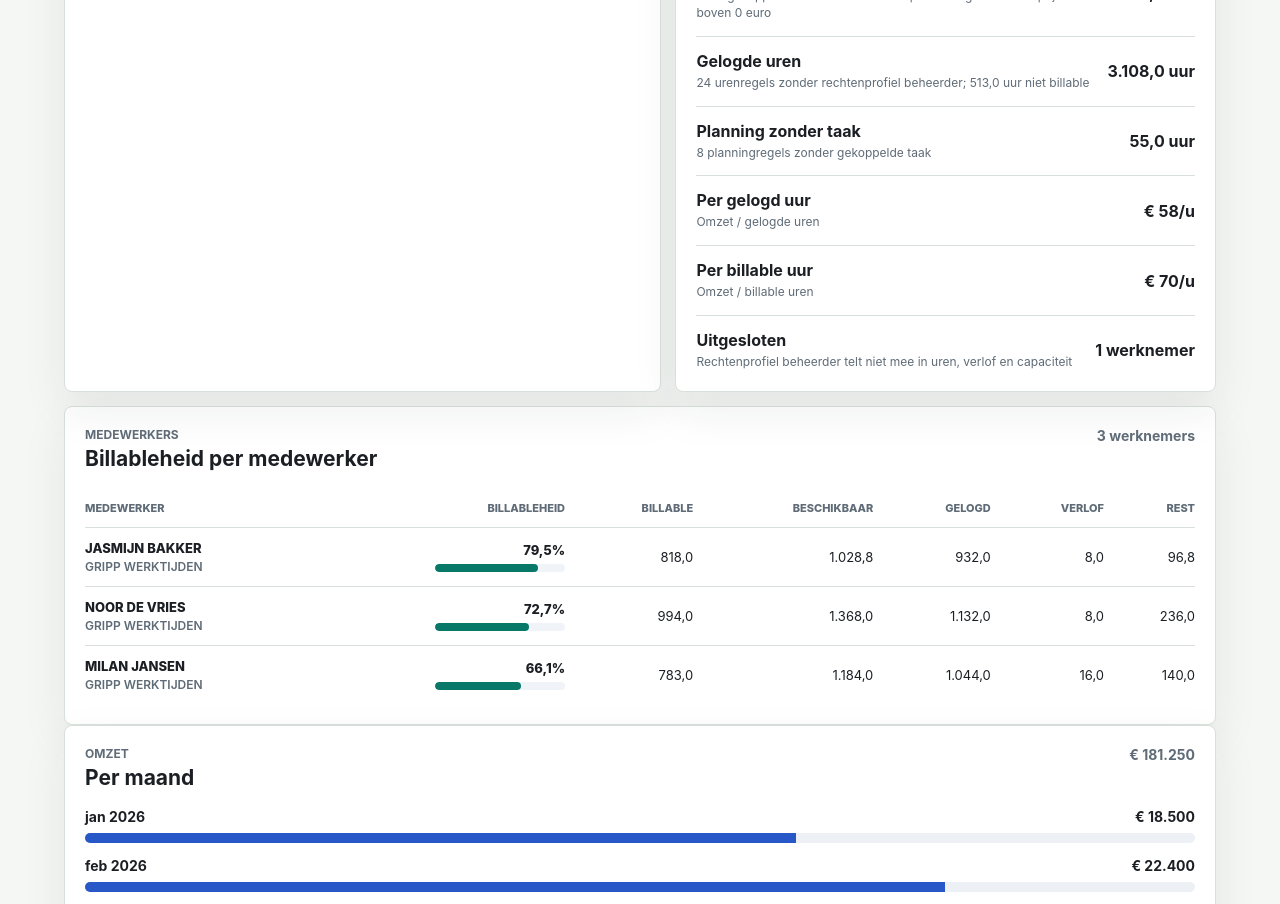
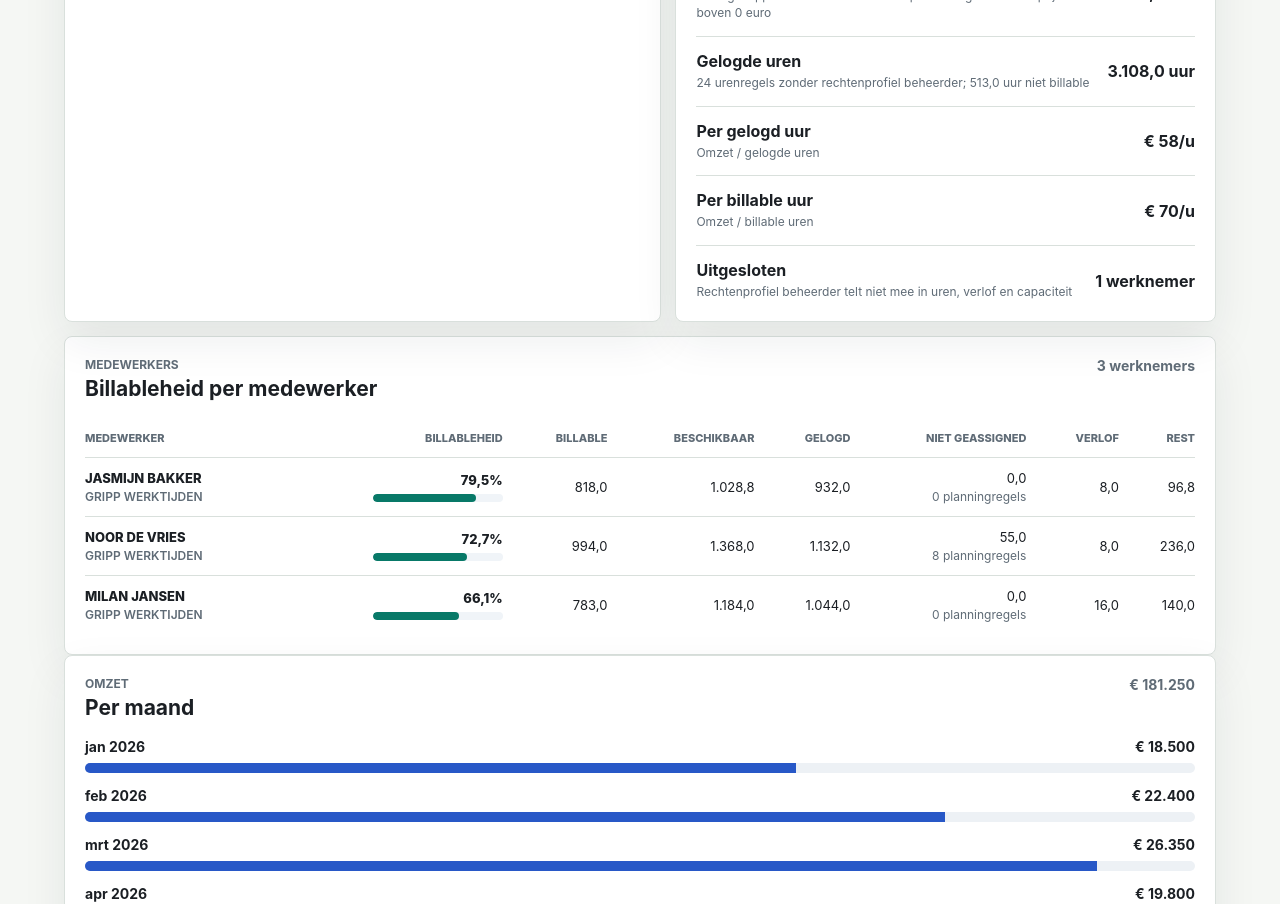
Before and after one commit to maxancedecot/GrippMCP, a Next.js app: page /pm in a window 1280 px wide. Shown: the part 800-1704 px from the top of the page. Built offline with nearby package versions, Linux system fonts and the light colour scheme.

Commit message:
Show unassigned planning hours per PM employee

```diff
--- a/app/globals.css
+++ b/app/globals.css
@@ -802,7 +802,7 @@ td .inline-bar {
 
 .pm-employee-table {
   width: 100%;
-  min-width: 780px;
+  min-width: 880px;
   border-collapse: collapse;
 }
 
--- a/app/pm/page.tsx
+++ b/app/pm/page.tsx
@@ -79,6 +79,8 @@ type EmployeeBillabilityRow = EmployeeCapacityRow & {
   billableHours: number;
   unbillableLoggedHours: number;
   capacityRemainingHours: number;
+  planningWithoutTaskHours: number;
+  planningWithoutTaskItemCount: number;
   billability: number;
 };
 
@@ -99,8 +101,6 @@ type PmDashboardData = {
   leaveHours: number;
   availableHours: number;
   capacityRemainingHours: number;
-  planningWithoutTaskHours: number;
-  planningWithoutTaskItemCount: number;
   billability: number;
   revenuePerLoggedHour: number;
   revenuePerBillableHour: number;
@@ -203,7 +203,6 @@ export default async function PmDashboardPage() {
             <dl className="legend-list">
               <LegendItem label="Billable" value={`${formatHours(dashboard.billableHours)} uur`} className="legend-dot--good" />
               <LegendItem label="Rest beschikbaar" value={`${formatHours(dashboard.capacityRemainingHours)} uur`} className="legend-dot--neutral" />
-              <LegendItem label="Planning zonder taak" value={`${formatHours(dashboard.planningWithoutTaskHours)} uur`} className="legend-dot--overtime" />
               <LegendItem label="Verlof" value={`${formatHours(dashboard.leaveHours)} uur`} className="legend-dot--warning" />
               <LegendItem label="Gelogd totaal" value={`${formatHours(dashboard.loggedHours)} uur`} className="legend-dot--blue" />
             </dl>
@@ -225,7 +224,6 @@ export default async function PmDashboardPage() {
             <FormulaItem label="Beschikbaar" detail="Werktijd min verlof" value={`${formatHours(dashboard.availableHours)} uur`} />
             <FormulaItem label="Billable uren" detail="Uren gekoppeld aan een factuur- of opdrachtregel met klantprijs boven 0 euro" value={`${formatHours(dashboard.billableHours)} uur`} />
             <FormulaItem label="Gelogde uren" detail={`${dashboard.hourCount} urenregels zonder rechtenprofiel beheerder; ${formatHours(dashboard.unbillableLoggedHours)} uur niet billable`} value={`${formatHours(dashboard.loggedHours)} uur`} />
-            <FormulaItem label="Planning zonder taak" detail={`${formatPlanningItemCount(dashboard.planningWithoutTaskItemCount)} zonder gekoppelde taak`} value={`${formatHours(dashboard.planningWithoutTaskHours)} uur`} />
             <FormulaItem label="Per gelogd uur" detail="Omzet / gelogde uren" value={formatCurrencyPerHour(dashboard.revenuePerLoggedHour)} />
             <FormulaItem label="Per billable uur" detail="Omzet / billable uren" value={formatCurrencyPerHour(dashboard.revenuePerBillableHour)} />
             {dashboard.excludedEmployeeCount > 0 ? (
@@ -257,6 +255,7 @@ export default async function PmDashboardPage() {
                   <th scope="col">Billable</th>
                   <th scope="col">Beschikbaar</th>
                   <th scope="col">Gelogd</th>
+                  <th scope="col">Niet geassigned</th>
                   <th scope="col">Verlof</th>
                   <th scope="col">Rest</th>
                 </tr>
@@ -279,6 +278,10 @@ export default async function PmDashboardPage() {
                     <td>{formatHours(employee.billableHours)}</td>
                     <td>{formatHours(employee.availableHours)}</td>
                     <td>{formatHours(employee.loggedHours)}</td>
+                    <td>
+                      {formatHours(employee.planningWithoutTaskHours)}
+                      <span className="cell-muted">{formatPlanningItemCount(employee.planningWithoutTaskItemCount)}</span>
+                    </td>
                     <td>{formatHours(employee.leaveHours)}</td>
                     <td>{formatHours(employee.capacityRemainingHours)}</td>
                   </tr>
@@ -948,8 +951,7 @@ function buildPmDashboardData(
 
   const employeeCapacityRows = buildEmployeeCapacityRows(capacitySources, hours, period);
   const capacity = buildCapacitySummary(employeeCapacityRows);
-  const employeeBillability = buildEmployeeBillabilityRows(employeeCapacityRows, hours, billabilitySources);
-  const planningWithoutTask = buildPlanningWithoutTaskSummary(calendarItems, period);
+  const employeeBillability = buildEmployeeBillabilityRows(employeeCapacityRows, hours, billabilitySources, calendarItems, period);
 
   return {
     period,
@@ -962,8 +964,6 @@ function buildPmDashboardData(
     leaveHours: capacity.leaveHours,
     availableHours: capacity.availableHours,
     capacityRemainingHours: capacity.availableHours - loggedHours,
-    planningWithoutTaskHours: planningWithoutTask.hours,
-    planningWithoutTaskItemCount: planningWithoutTask.itemCount,
     billability: percent(billableHours, capacity.availableHours),
     revenuePerLoggedHour: divideCurrency(revenue, loggedHours),
     revenuePerBillableHour: divideCurrency(revenue, billableHours),
@@ -1093,9 +1093,8 @@ function buildCapacitySummary(employeeCapacityRows: EmployeeCapacityRow[]): Capa
   };
 }
 
-function buildPlanningWithoutTaskSummary(calendarItems: JsonRecord[], period: Period): PlanningWithoutTaskSummary {
-  let hours = 0;
-  let itemCount = 0;
+function buildPlanningWithoutTaskByEmployeeId(calendarItems: JsonRecord[], period: Period) {
+  const planningWithoutTaskByEmployeeId = new Map<number, PlanningWithoutTaskSummary>();
 
   for (const calendarItem of calendarItems) {
     const date = dateKeyFromValue(readField(calendarItem, "date"));
@@ -1103,16 +1102,23 @@ function buildPlanningWithoutTaskSummary(calendarItems: JsonRecord[], period: Pe
       continue;
     }
 
+    const employeeId = relationId(calendarItem, "calendaritememployee") ?? relationId(calendarItem, "employee");
+    if (employeeId === null) {
+      continue;
+    }
+
     const amount = Math.max(0, numberFrom(readField(calendarItem, "hours")) ?? 0);
     if (amount === 0) {
       continue;
     }
 
-    hours += amount;
-    itemCount += 1;
-  }
-
-  return { hours, itemCount };
+    const current = planningWithoutTaskByEmployeeId.get(employeeId) ?? { hours: 0, itemCount: 0 };
+    current.hours += amount;
+    current.itemCount += 1;
+    planningWithoutTaskByEmployeeId.set(employeeId, current);
+  }
+
+  return planningWithoutTaskByEmployeeId;
 }
 
 function hasAssignedTask(record: JsonRecord) {
@@ -1141,9 +1147,16 @@ function hasAssignedTask(record: JsonRecord) {
   return true;
 }
 
-function buildEmployeeBillabilityRows(employeeCapacityRows: EmployeeCapacityRow[], hours: JsonRecord[], billabilitySources: BillabilitySources) {
+function buildEmployeeBillabilityRows(
+  employeeCapacityRows: EmployeeCapacityRow[],
+  hours: JsonRecord[],
+  billabilitySources: BillabilitySources,
+  calendarItems: JsonRecord[],
+  period: Period
+) {
   const loggedHoursByEmployeeId = new Map<number, number>();
   const billableHoursByEmployeeId = new Map<number, number>();
+  const planningWithoutTaskByEmployeeId = buildPlanningWithoutTaskByEmployeeId(calendarItems, period);
 
   for (const hour of hours) {
     const employeeId = relationId(hour, "employee");
@@ -1162,6 +1175,7 @@ function buildEmployeeBillabilityRows(employeeCapacityRows: EmployeeCapacityRow[
     .map((row) => {
       const loggedHours = loggedHoursByEmployeeId.get(row.employeeId) ?? 0;
       const billableHours = billableHoursByEmployeeId.get(row.employeeId) ?? 0;
+      const planningWithoutTask = planningWithoutTaskByEmployeeId.get(row.employeeId) ?? { hours: 0, itemCount: 0 };
 
       return {
         ...row,
@@ -1169,6 +1183,8 @@ function buildEmployeeBillabilityRows(employeeCapacityRows: EmployeeCapacityRow[
         billableHours,
         unbillableLoggedHours: Math.max(0, loggedHours - billableHours),
         capacityRemainingHours: row.availableHours - loggedHours,
+        planningWithoutTaskHours: planningWithoutTask.hours,
+        planningWithoutTaskItemCount: planningWithoutTask.itemCount,
         billability: percent(billableHours, row.availableHours)
       };
     })
```
